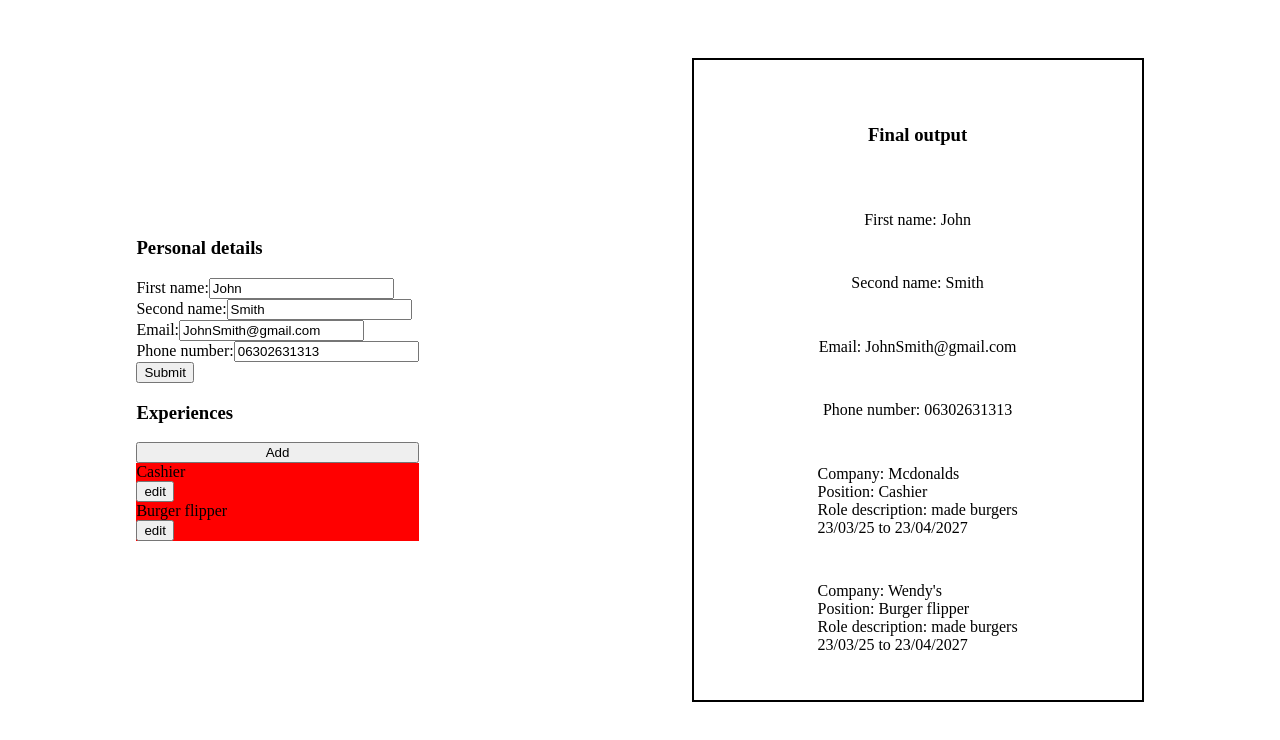
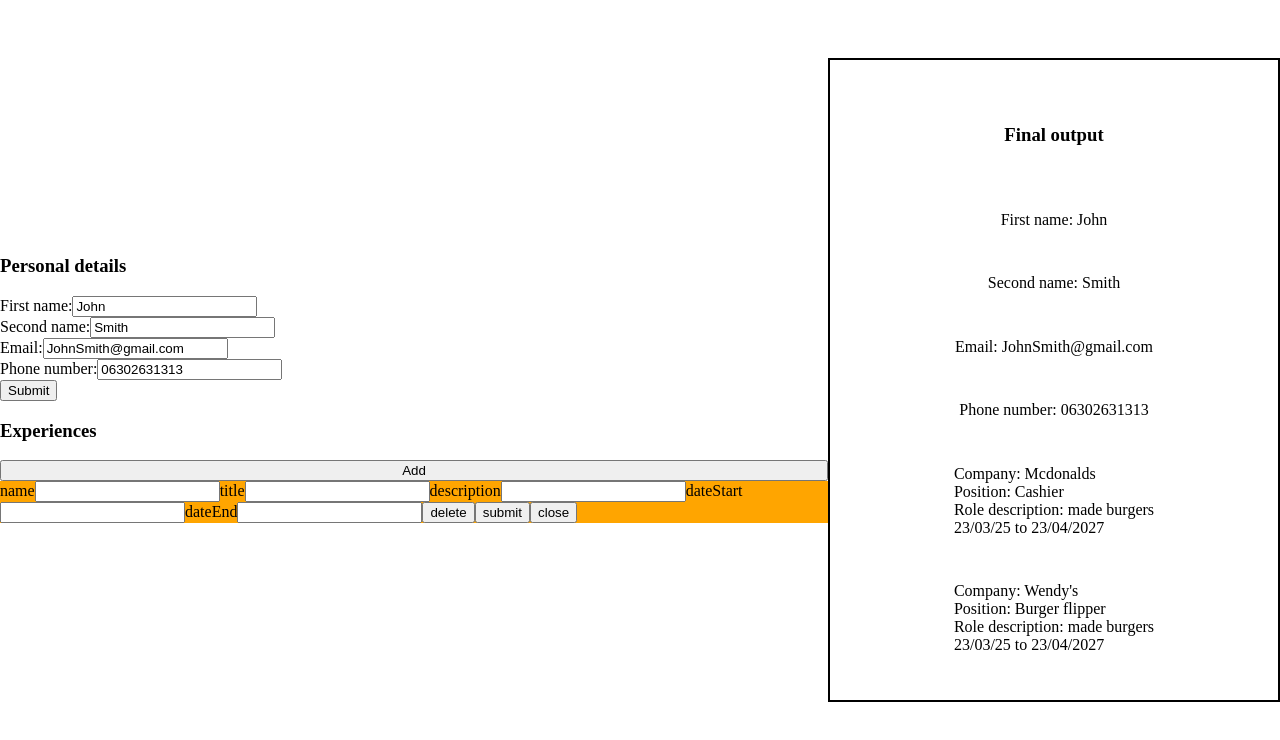
Before and after one commit to miamam1/TOP-CVapplication, a React (Vite) app: page / in a window 1280 px wide. Both pictures are taken after a click on the button "Add". Shown: the top 740 px of the page. Built offline with nearby package versions, Linux system fonts and the light colour scheme.

Commit message:
User can now fully add/edit/delete experiences

```diff
--- a/src/components/experienceInput.jsx
+++ b/src/components/experienceInput.jsx
@@ -1,7 +1,7 @@
 import { useState} from 'react'
 
 // try to make as reusable as possible as i can probalby just reuse for rest of inputs and outputs (experiences and educational)
-// TODO:  user is able to edit, submit and close experiences but cant delete or add new experiences
+// User is able to delete, add and edit experiences and can close out of forms.
 function Experiences({experiences, setExperiences}) {
     const [active, setActive] = useState('inactive')
     const [showExperiences, setShowExperiences] = useState('experiencesInput')
@@ -9,7 +9,7 @@ function Experiences({experiences, setExperiences}) {
         id: crypto.randomUUID() , name: false, title: false, description: false, dateStart: false , dateEnd : false
     })
 
-    function editOnClick(active, experience) {
+    function editOnClick(active, experience = {id: crypto.randomUUID() , name: "", title: "", description: "", dateStart: "" , dateEnd : ""}) {
         if(active === "inactive") {
             setActive("experienceForm")
             setCurrentForm({...experience})
@@ -22,29 +22,35 @@ function Experiences({experiences, setExperiences}) {
     }
 
     function finder(experiences, currentForm) {
-        experiences.map((experience) => {
-            if(experience.id === currentForm.id) {
+       for(let i = 0; i < experiences.length; i++) {
+            if(experiences[i].id === currentForm.id) {
                 setExperiences([...experiences],
-                    experience.name = currentForm.name,
-                    experience.title = currentForm.title,
-                    experience.description = currentForm.description,
-                    experience.dateStart = currentForm.dateStart,
-                    experience.dateEnd = currentForm.dateEnd
+                    experiences[i].name = currentForm.name,
+                    experiences[i].title = currentForm.title,
+                    experiences[i].description = currentForm.description,
+                    experiences[i].dateStart = currentForm.dateStart,
+                    experiences[i].dateEnd = currentForm.dateEnd
                     )
-
-                return
+                return;
             }
-            })
+       }
+       return setExperiences([...experiences, currentForm])
 
     }
 
-    function deleteOnClick(active, experiences, currentForm) {
+
+    function deleteOnClick(active, currentForm) {
         setExperiences(experiences => experiences.filter(item => item.id !== currentForm.id))
         editOnClick(active)
     }
    return (
         <>
-            <button>Add </button>
+            <button
+            onClick={() => {
+                editOnClick(active)
+            }}
+
+            >Add </button>
             {experiences.map((experience) => (
                 <div
                 className={showExperiences}
@@ -80,7 +86,7 @@ function Experiences({experiences, setExperiences}) {
             })}
             <button
                 onClick={() => {
-                    deleteOnClick(active, experiences, currentForm)
+                    deleteOnClick(active, currentForm)
                 }}
             >delete</button>
             <button
```
